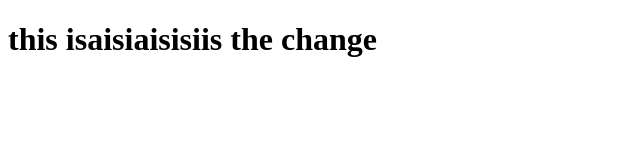
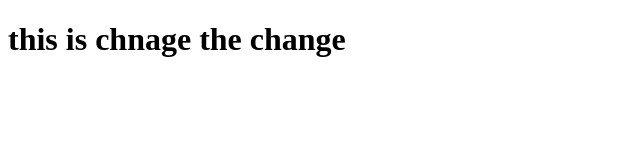
Before and after one commit to praveen7512/livepage55, a plain HTML site: page index.html in a window 1280 px wide. Shown: the whole page, without its empty margins (0-640 px from the left). Drawn offline with Linux system fonts and the light colour scheme.

Commit message:
Update index.html

```diff
--- a/index.html
+++ b/index.html
@@ -7,6 +7,6 @@
     <title>Document</title>
 </head>
 <body>
-<h1>this  isaisiaisisiis the change<h1/>
+<h1>this  is chnage the change<h1/>
 </body>
 </html>
```
